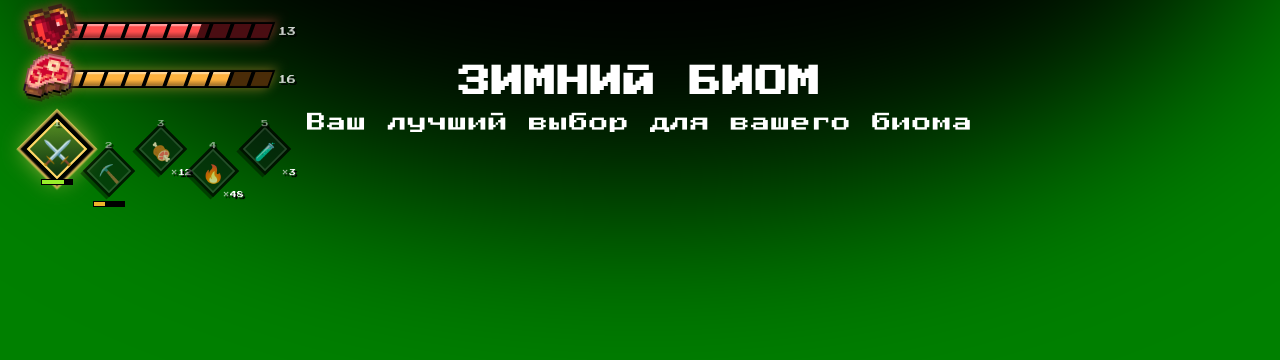
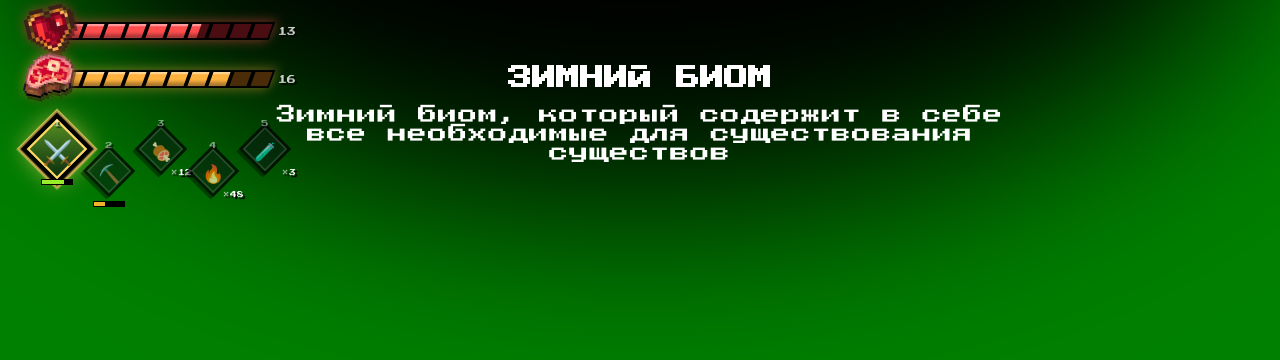
Before and after one commit to KUZURAKI/MINECRAFT-MODE, a Preact app: page / in a window 1280 px wide. Shown: the top 360 px of the page. Built offline with nearby package versions, Linux system fonts and the light colour scheme.

Commit message:
update logic

```diff
--- a/src/app.tsx
+++ b/src/app.tsx
@@ -1,5 +1,5 @@
-import Header from "./layout/Header";
-import Hud from "./layout/Hud";
+import Header from "./layout/Header/Header";
+import Hud from "./layout/Hud/Hud";
 
 export function App() {
   return (
--- a/src/layout/Header.tsx
+++ b/src/layout/Header/Header.tsx
@@ -1,11 +1,12 @@
 import style from "./Header.module.scss";
+import { biom } from "./Header.type";
 
 const Header = () => {
   return (
     <section className={style.header}>
       <div className={`container ${style.container}`}>
-        <h1>ЗИМНИЙ БИОМ</h1>
-        <p>Ваш лучший выбор для вашего биома</p>
+        <h2>{biom[0].name}</h2>
+        <p>{biom[0].info}</p>
       </div>
     </section>
   );
--- /dev/null
+++ b/src/layout/Header/Header.type.ts
@@ -0,0 +1,27 @@
+export const biom = [
+    {
+        id: 1,
+        name: "ЗИМНИЙ БИОМ",
+        info: "Зимний биом, который содержит в себе все необходимые для существования существов",
+    },
+    {
+        id: 2,
+        name: "ВЕРНЕЙ БИОМ",
+        info: "Верний биом, который содержит в себе все необходимые для существования существов",
+    },
+    {
+        id: 3,
+        name: "СЕРИЙ БИОМ",
+        info: "Серий биом, который содержит в себе все необходимые для существования существов",
+    },
+    {
+        id: 4,
+        name: "ЗЕЛЕЙ БИОМ",
+        info: "Зеленый биом, который содержит в себе все необходимые для существования существов",
+    },
+    {
+        id: 5,
+        name: "СКОРОСТЬ БИОМ",
+        info: "Скорость биом, который содержит в себе все необходимые для существования существов",
+    },
+]
--- a/src/layout/Hud.module.scss
+++ b/src/layout/Hud/Hud.module.scss
@@ -207,7 +207,6 @@ $ease: cubic-bezier(0.3, 1.6, 0.5, 1);
   }
 }
 
-/* ---------- low-hp vignette ---------- */
 .vignette {
   position: fixed;
   inset: 0;
--- a/src/layout/Hud.tsx
+++ b/src/layout/Hud/Hud.tsx
@@ -1,20 +1,18 @@
 import { useEffect, useState } from "preact/hooks";
 import style from "./Hud.module.scss";
-
-type Slot = { icon: string; name: string; count?: number; durability?: number };
-
-const slots: Slot[] = [
-  { icon: "⚔️", name: "Алмазный меч", durability: 0.72 },
-  { icon: "⛏️", name: "Железная кирка", durability: 0.35 },
-  { icon: "🍖", name: "Жареная свинина", count: 12 },
-  { icon: "🔥", name: "Факел", count: 48 },
-  { icon: "🧪", name: "Зелье скорости", count: 3 },
-];
+import { slots } from "./Hud.tupe";
 
 const clamp = (n: number) => Math.min(Math.max(n, 0), 20);
 
-// 10 slanted cells x 2 points; ghost layer lags behind to show lost points
-const Bar = ({ value, kind, icon }: { value: number; kind: "hp" | "food"; icon: string }) => (
+const Bar = ({
+  value,
+  kind,
+  icon,
+}: {
+  value: number;
+  kind: "hp" | "food";
+  icon: string;
+}) => (
   <div className={`${style.bar} ${style[kind]} ${value <= 6 ? style.low : ""}`}>
     <div className={style.badge}>
       <img src={icon} alt="" />
@@ -39,7 +37,6 @@ const Hud = () => {
   const [hp, setHp] = useState(13);
   const [food, setFood] = useState(16);
 
-  // demo controls: 1-5 slot, ↓/↑ hp, ←/→ food
   useEffect(() => {
     const onKey = (e: KeyboardEvent) => {
       const n = Number(e.key);
@@ -76,7 +73,12 @@ const Hud = () => {
               {s.count && <span className={style.count}>×{s.count}</span>}
               {s.durability !== undefined && (
                 <span className={style.dur}>
-                  <span style={{ width: `${s.durability * 100}%`, ["--d" as string]: s.durability }} />
+                  <span
+                    style={{
+                      width: `${s.durability * 100}%`,
+                      ["--d" as string]: s.durability,
+                    }}
+                  />
                 </span>
               )}
             </button>
--- /dev/null
+++ b/src/layout/Hud/Hud.tupe.ts
@@ -0,0 +1,9 @@
+type Slot = { icon: string; name: string; count?: number; durability?: number };
+
+export const slots: Slot[] = [
+  { icon: "⚔️", name: "Алмазный меч", durability: 0.72 },
+  { icon: "⛏️", name: "Железная кирка", durability: 0.35 },
+  { icon: "🍖", name: "Жареная свинина", count: 12 },
+  { icon: "🔥", name: "Факел", count: 48 },
+  { icon: "🧪", name: "Зелье скорости", count: 3 },
+];
```
Also changed, not shown: src/layout/Header/Header.module.scss (renamed from src/layout/Header.module.scss).
